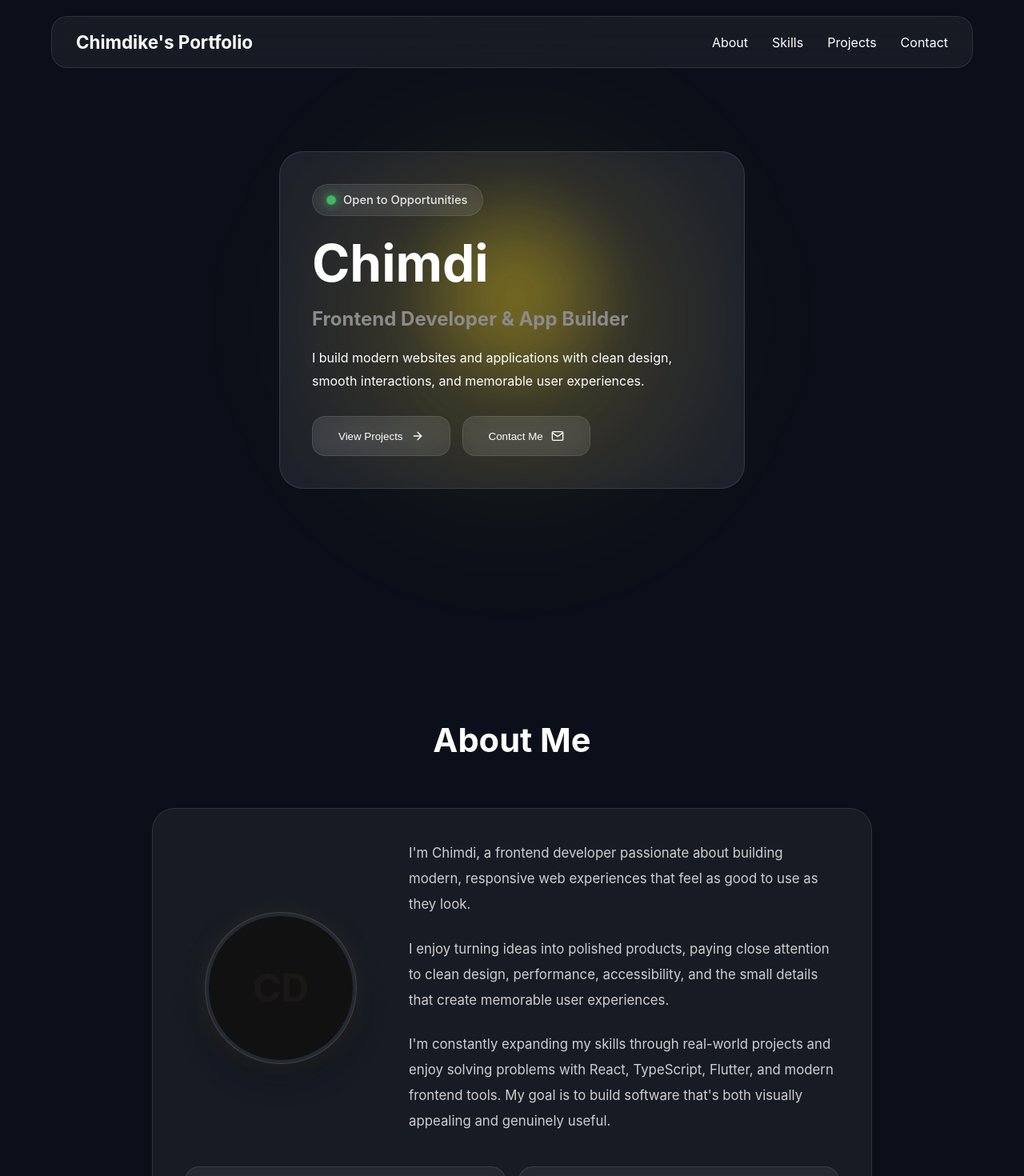
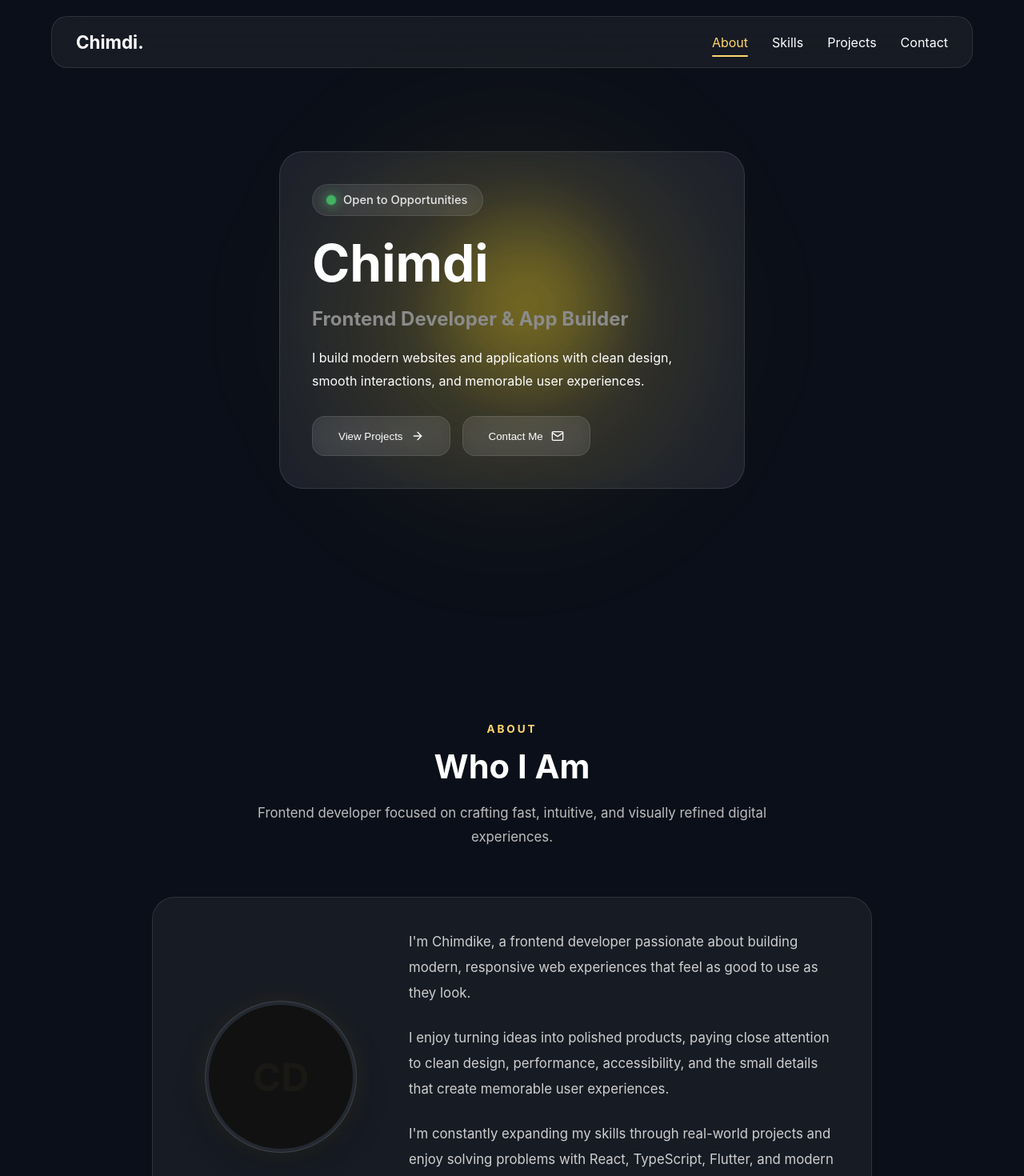
Before and after one commit to chimdike21/portfolio-v2, a React (Vite) app: page / in a window 1280 px wide. Shown: the top 1470 px of the page at 80% size. Built offline with nearby package versions, Linux system fonts and the light colour scheme.

Commit message:
Refactor section headings across components; introduce SectionHeading component for consistent styling and improved readability; update text for clarity and engagement.

```diff
--- a/src/components/about/about.tsx
+++ b/src/components/about/about.tsx
@@ -1,11 +1,16 @@
 import './about.css'
 import { FiPenTool, FiZap, FiMonitor, FiCode } from 'react-icons/fi'
+import SectionHeading from "../section-heading/section-heading";
 
 
 function About() {
     return (
       <section className="about" id="about">
-        <h2>About Me</h2>
+        <SectionHeading
+    eyebrow="ABOUT"
+    title="Who I Am"
+    subtitle="Frontend developer focused on crafting fast, intuitive, and visually refined digital experiences."
+/>
 
 
         <div className="about-content">
@@ -18,7 +23,7 @@ function About() {
 
             <div className="about-text">
               <p>
-                I'm Chimdi, a frontend developer passionate about building modern,
+                I'm Chimdike, a frontend developer passionate about building modern,
                 responsive web experiences that feel as good to use as they look.
               </p>
 
--- a/src/components/contact/contact.tsx
+++ b/src/components/contact/contact.tsx
@@ -1,5 +1,6 @@
 import './contact.css'
 import { FiMail, FiGithub, FiLinkedin } from 'react-icons/fi'
+import SectionHeading from '../section-heading/section-heading'
 
 function Contact() {
     return (
@@ -7,15 +8,20 @@ function Contact() {
 
             <div className="contact-content">
                 <div className="contact-text">
-                    <span className="section-label">GET IN TOUCH</span>
+                    {/* <span className="section-label">GET IN TOUCH</span> */}
 
-                    <h2>Let's Build Something Great</h2>
+                    <SectionHeading
+    eyebrow="GET IN TOUCH"
+    title="Let's Build Something Great"
+    subtitle="Whether you have a project, an opportunity, or just want to connect, I'd love to hear from you.  Let's create
+                        something meaningful together."
+/>
 
-                    <p>
+                    {/* <p>
                         Whether you have a freelance project, an internship opportunity,
                         or simply want to connect, I'd love to hear from you. Let's create
                         something meaningful together.
-                    </p>
+                    </p> */}
                 </div>
 
                 <div className="contact-cards">
--- a/src/components/footer/footer.tsx
+++ b/src/components/footer/footer.tsx
@@ -1,25 +1,36 @@
 import './footer.css'
+import { FiGithub, FiLinkedin, FiMail } from 'react-icons/fi'
 
 function Footer() {
     return (
         <footer className="footer">
+            <div className="footer-content">
+                <h2 className="footer-logo">
+                    Chimdi<span>.</span>
+                </h2>
 
-            <h3>Chimdike</h3>
+                <p>
+                    Building modern web experiences with clean code and thoughtful design.
+                </p>
 
-            <div className="footer-links">
+                <div className="footer-links">
+                    <a href="#" aria-label="GitHub">
+                        <FiGithub />
+                    </a>
 
-                <a href="#">Github</a>
+                    <a href="#" aria-label="LinkedIn">
+                        <FiLinkedin />
+                    </a>
 
-                <a href="#">LinkedIn</a>
+                    <a href="mailto:you@example.com" aria-label="Email">
+                        <FiMail />
+                    </a>
+                </div>
 
-                <a href="#">Twitter</a>
-
+                <span className="copyright">
+                    Designed &amp; Developed by Chimdi
+                </span>
             </div>
-
-            <p>
-                © 2026 All rights reserved
-            </p>
-
         </footer>
     )
 }
--- a/src/components/navbar/navbar.css
+++ b/src/components/navbar/navbar.css
@@ -35,21 +35,44 @@
     display:flex;
     gap:30px;
     list-style:none;
+    position:relative;
 }
+
+.nav-indicator{
+    position:absolute;
+    bottom:-8px;
+
+    height:2px;
+    border-radius:999px;
+
+    background:#FFD76D;
+
+    transition:
+        left .4s cubic-bezier(0.22,1,0.36,1),
+        width .4s cubic-bezier(0.22,1,0.36,1);
+}
+
 
 .nav-links a{
     text-decoration:none;
     color:white;
+    position:relative;
 
     display:inline-block;
 
     transition:
-    transform 0.45s cubic-bezier(0.22,1,0.36,1);
+    color .3s ease,
+    transform .45s cubic-bezier(0.22,1,0.36,1);
 }
 
 .nav-links a:hover{
     transform:scale(1.12);
 }
+
+.nav-links a.active{
+    color:#FFD76D;
+}
+
 
 
 @media (max-width:768px){
--- a/src/components/navbar/navbar.tsx
+++ b/src/components/navbar/navbar.tsx
@@ -1,20 +1,82 @@
 import './navbar.css'
+import { useEffect, useLayoutEffect, useRef, useState } from 'react'
 
 function Navbar() {
+    const [activeSection, setActiveSection] = useState('about')
+    const navRef = useRef<HTMLUListElement>(null)
+    const [indicatorStyle, setIndicatorStyle] = useState({ left: 0, width: 0 })
+
+    const moveIndicator = (element: HTMLAnchorElement | null) => {
+        if (!element) return
+
+        setIndicatorStyle({
+            left: element.offsetLeft,
+            width: element.offsetWidth,
+        })
+    }
+
+    useEffect(() => {
+        const sections = document.querySelectorAll('section[id]')
+
+        const observer = new IntersectionObserver(
+            (entries) => {
+                entries.forEach((entry) => {
+                    if (entry.isIntersecting) {
+                        setActiveSection(entry.target.id)
+                    }
+                })
+            },
+            {
+                threshold: 0.45,
+            }
+        )
+
+        sections.forEach((section) => observer.observe(section))
+
+        return () => {
+            sections.forEach((section) => observer.unobserve(section))
+        }
+    }, [])
+
+    useLayoutEffect(() => {
+        const nav = navRef.current
+        if (!nav) return
+
+        const activeLink = nav.querySelector('a.active') as HTMLAnchorElement | null
+        if (!activeLink) return
+
+        moveIndicator(activeLink)
+    }, [activeSection])
+
+
     return (
         <nav className="navbar">
 
         <h2 className="logo">
-          Chimdike's Portfolio
+            Chimdi<span>.</span>
         </h2>
+        <ul
+            className="nav-links"
+            ref={navRef}
+            onMouseLeave={() => {
+                const activeLink = navRef.current?.querySelector('a.active') as HTMLAnchorElement | null
+                moveIndicator(activeLink)
+            }}
+        >
 
-        <ul className="nav-links">
+        <li><a href="#about" className={activeSection === 'about' ? 'active' : ''} onMouseEnter={(e) => moveIndicator(e.currentTarget)}>About</a></li>
+          <li><a href="#skills" className={activeSection === 'skills' ? 'active' : ''} onMouseEnter={(e) => moveIndicator(e.currentTarget)}>Skills</a></li>
+          <li><a href="#projects" className={activeSection === 'projects' ? 'active' : ''} onMouseEnter={(e) => moveIndicator(e.currentTarget)}>Projects</a></li>
+          <li><a href="#contact" className={activeSection === 'contact' ? 'active' : ''} onMouseEnter={(e) => moveIndicator(e.currentTarget)}>Contact</a></li>
 
-          <li><a href="#about">About</a></li>
-          <li><a href="#skills">Skills</a></li>
-          <li><a href="#projects">Projects</a></li>
-          <li><a href="#contact">Contact</a></li>
 
+          <div
+              className="nav-indicator"
+              style={{
+                  left: indicatorStyle.left,
+                  width: indicatorStyle.width,
+              }}
+          />
         </ul>
 
       </nav>
--- a/src/components/projects/projects.tsx
+++ b/src/components/projects/projects.tsx
@@ -1,4 +1,5 @@
 import './projects.css'
+import SectionHeading from '../section-heading/section-heading'
 
 function Projects() {
     const projects = [
@@ -34,7 +35,11 @@ function Projects() {
     return (
         <section className="projects" id="projects">
 
-            <h2>Featured Projects</h2>
+<SectionHeading
+    eyebrow="PROJECTS"
+    title="Featured Work"
+    subtitle="A selection of projects that showcase my approach to design, development, and problem solving."
+/>
 
             <div className="projects-container">
 
--- /dev/null
+++ b/src/components/section-heading/section-heading.css
@@ -0,0 +1,28 @@
+.section-heading{
+    max-width:700px;
+    margin:0 auto 60px;
+    text-align:center;
+}
+
+.section-eyebrow{
+    display:inline-block;
+    margin-bottom:14px;
+
+    color:#FFD76D;
+
+    font-size:.85rem;
+    font-weight:700;
+    letter-spacing:.18rem;
+    text-transform:uppercase;
+}
+
+.section-heading h2{
+    font-size:2.6rem;
+    margin-bottom:18px;
+}
+
+.section-heading p{
+    color:#BDBDBD;
+    line-height:1.8;
+    font-size:1.05rem;
+}
--- /dev/null
+++ b/src/components/section-heading/section-heading.tsx
@@ -0,0 +1,25 @@
+import "./section-heading.css";
+
+type SectionHeadingProps = {
+    eyebrow: string;
+    title: string;
+    subtitle?: string;
+};
+
+function SectionHeading({
+    eyebrow,
+    title,
+    subtitle,
+}: SectionHeadingProps) {
+    return (
+        <div className="section-heading">
+            <span className="section-eyebrow">{eyebrow}</span>
+
+            <h2>{title}</h2>
+
+            {subtitle && <p>{subtitle}</p>}
+        </div>
+    );
+}
+
+export default SectionHeading;
--- a/src/components/skills/skills.tsx
+++ b/src/components/skills/skills.tsx
@@ -1,5 +1,6 @@
 import './skills.css'
 import { FiMonitor, FiSmartphone, FiTool } from 'react-icons/fi'
+import SectionHeading from '../section-heading/section-heading'
 
 function Skills() {
   const skillGroups = [
@@ -22,7 +23,11 @@ function Skills() {
 
   return (
     <section className="skills" id="skills">
-      <h2>Skills</h2>
+    <SectionHeading
+    eyebrow="EXPERTISE"
+    title="Technical Skills"
+    subtitle="These are the technologies and tools I use to build modern digital experiences."
+/>
 
       <div className="skills-container">
       {skillGroups.map((group) => (
```
